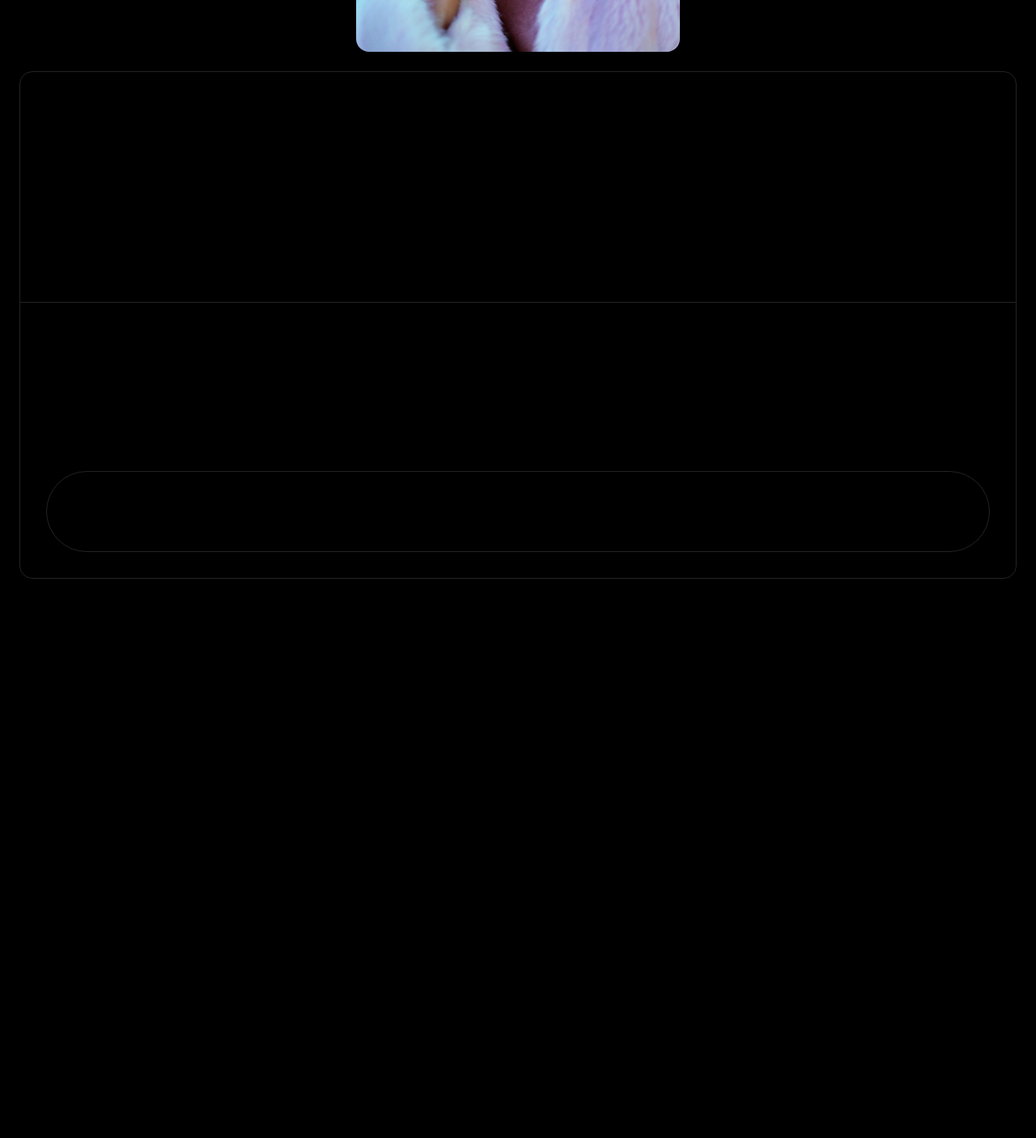
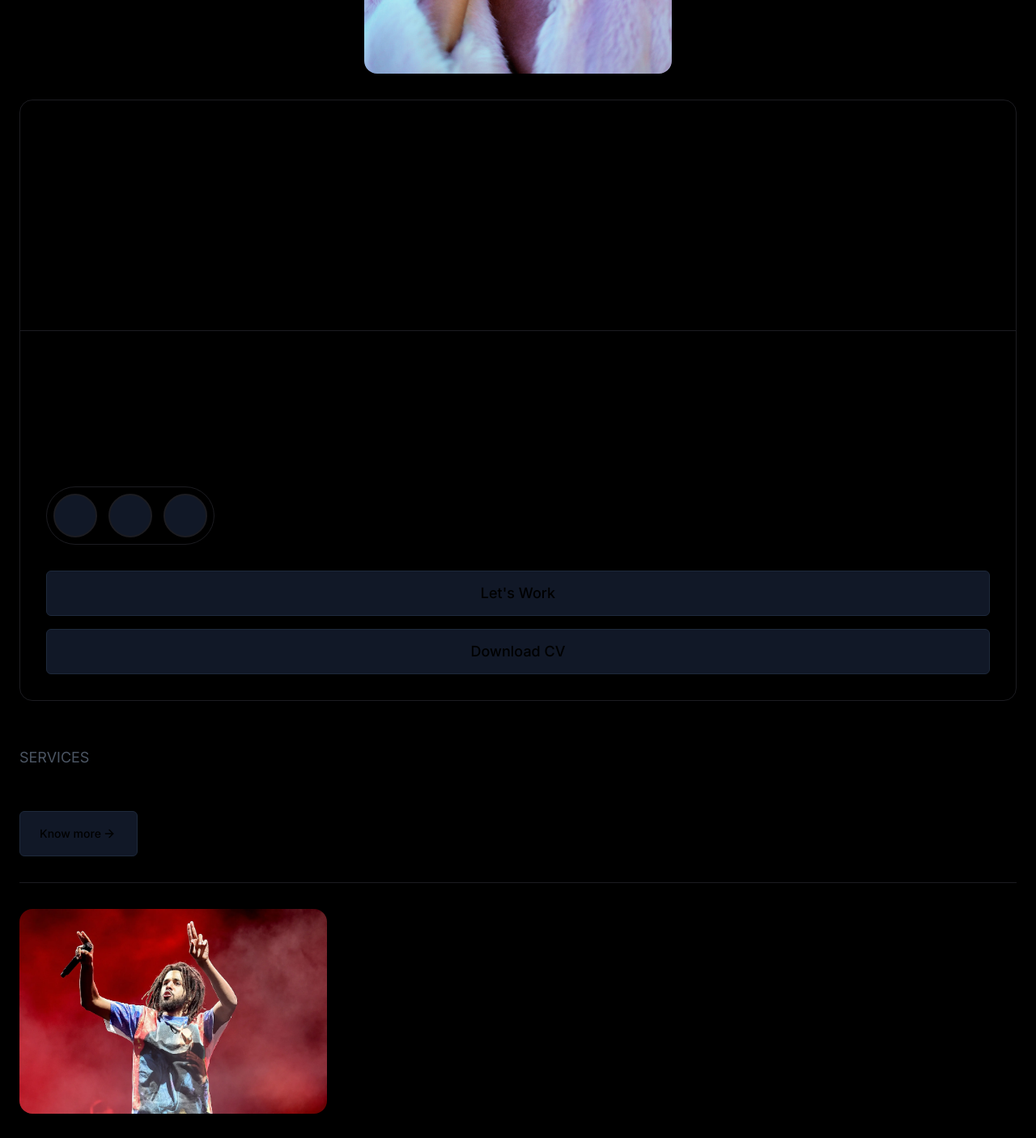
Before and after one commit to theHoracle/Photography-portfolio, a Next.js app: page / in a window 1280 px wide. Shown: the part 1140-2546 px from the top of the page at 81% size. Before the commit the page ends 1855 px from the top, so only its background shows below. Built offline with nearby package versions, Linux system fonts and the light colour scheme.

Commit message:
50% homepage

```diff
--- a/app/components/AboutCard.tsx
+++ b/app/components/AboutCard.tsx
@@ -2,6 +2,7 @@ import Image from "next/image";
 import TitledLink from "./TitledLink";
 import Paragraph from "./ui/Paragraph";
 import { SocialIcon } from "react-social-icons";
+import Button from "./ui/Button";
 const AboutCard = () => {
   return (
     <div>
@@ -10,9 +11,9 @@ const AboutCard = () => {
         <Image
           src="/img/fashion-model-in-fur.jpeg"
           alt="Fashion model in fur"
-          width={400}
-          height={600}
-          className="text-center mx-auto rounded-2xl"
+          width={380}
+          height={560}
+          className="text-center mx-auto my-8 rounded-2xl"
         />
       </div>
 
@@ -39,20 +40,28 @@ const AboutCard = () => {
             <Paragraph>+234 990 3109 821</Paragraph>
           </div>
         </div>
-        <div className="all-border border-color flex items-center justify-between rounded-full p-6">
-          <div>
+        <div className="all-border border-color flex mb-8 items-center justify-between rounded-full p-2 w-3/5 max-w-52">
+          <div className="border-2 border-color bg-gray-900 hover:bg-slate-900 rounded-full">
             <SocialIcon
               className="text-sm"
-              bgColor="black"
+              bgColor="transparent"
               url="www.facebook.com"
             />
           </div>
-          <div>
-            <SocialIcon bgColor="black" url="www.x.com" />
+          <div className="border-2 border-color bg-gray-900 hover:bg-slate-900 rounded-full">
+            <SocialIcon bgColor="transparent" url="www.x.com" />
           </div>
-          <div>
-            <SocialIcon bgColor="black" url="www.instagram.com" />
+          <div className="border-2 border-color bg-gray-900 hover:bg-slate-900 rounded-full">
+            <SocialIcon bgColor="transparent" url="www.instagram.com" />
           </div>
+        </div>
+        <div className="flex flex-col items-center justify-between gap-4">
+          <Button variant="outline" size="lg" className="w-full text-lg">
+            Let's Work
+          </Button>
+          <Button variant="outline" size="lg" className="w-full text-lg">
+            Download CV
+          </Button>
         </div>
       </div>
     </div>
--- a/app/components/Homepage.tsx
+++ b/app/components/Homepage.tsx
@@ -1,5 +1,7 @@
 import AboutCard from "./AboutCard";
 import HomeGallery from "./HomeGallery";
+import Portfolio from "./Portfolio";
+import Services from "./Services";
 import Button from "./ui/Button";
 import { ArrowUpRightIcon } from "lucide-react";
 
@@ -25,6 +27,8 @@ const Homepage = () => {
       </div>
       <HomeGallery />
       <AboutCard />
+      <Services />
+      <Portfolio />
     </>
   );
 };
--- /dev/null
+++ b/app/components/Portfolio.tsx
@@ -0,0 +1,15 @@
+import TitledLink from "./TitledLink";
+
+const Portfolio = () => {
+  return (
+    <div>
+      <TitledLink
+        desc="Portfolio"
+        title="Explore my photography work"
+        toGO="/works"
+      />
+    </div>
+  );
+};
+
+export default Portfolio;
--- /dev/null
+++ b/app/components/Services.tsx
@@ -0,0 +1,68 @@
+import Image from "next/image";
+import TitledLink from "./TitledLink";
+import Button from "./ui/Button";
+import { ArrowUpRightIcon } from "lucide-react";
+import Paragraph from "./ui/Paragraph";
+import services from "../lib/ServiceHighlights";
+import LeftRightButton from "./ui/LeftRightButton";
+
+const Service = () => {
+  return (
+    <div>
+      <TitledLink
+        title="my photography services"
+        desc="services"
+        toGO="/services"
+      />
+      <div className="mx-6">
+        <div className="my-8">
+          <Image
+            className="rounded-2xl"
+            src="/img/j-cole.webp"
+            alt="J-cole in the lights"
+            width={380}
+            height={253}
+          />
+        </div>
+        <div>
+          <h2 className="uppercase text-3xl mb-3 flex items-center justify-start gap-2">
+            Events{" "}
+            <Button variant="super" size="xl">
+              <ArrowUpRightIcon />{" "}
+            </Button>
+          </h2>
+          <Paragraph>
+            Lorem ipsum dolor sit amet consectetur adipisicing elit. Nulla eius
+            expedita beatae, dicta magnam recusandae veniam est! Aut voluptate
+            quod aspernatur nihil, corporis error autem nemo possimus harum
+            cumque excepturi quo soluta explicabo ut ipsa mollitia, esse,
+            pariatur temporibus iusto accusantium? Ipsam dignissimos eius
+            placeat blanditiis quisquam dicta, cum suscipit unde ex tempore. Id
+            culpa molestiae quis eaque veritatis neque.
+          </Paragraph>
+        </div>
+        <div className="my-10">
+          <h4 className="mb-2">Service Highlights</h4>
+          <div className="flex flex-col gap-3">
+            {services.map((service, index) => {
+              return (
+                <div
+                  key={index}
+                  className="border-2 border-color p-4 rounded-lg"
+                >
+                  {/* icon */}
+                  <Paragraph className="uppercase font-xl ">
+                    {service}
+                  </Paragraph>
+                </div>
+              );
+            })}
+          </div>
+          <LeftRightButton />
+        </div>
+      </div>
+    </div>
+  );
+};
+
+export default Service;
--- a/app/components/TitledLink.tsx
+++ b/app/components/TitledLink.tsx
@@ -12,12 +12,12 @@ type Props = {
 const TitledLink = (props: Props) => {
   const { title, desc, toGO } = props;
   return (
-    <div className="flex flex-col py-8 px-6 items-start">
+    <div className="flex flex-col py-8 mx-6 items-start border-b border-color">
       <Paragraph variants="topic">{desc}</Paragraph>
       <h2 className="uppercase text-3xl mb-4">{title}</h2>
       <Button variant="outline" size="lg">
         <Link href={toGO} className="flex items-center justify-between">
-          Know more <ArrowRight className="h-3 w-3" />
+          Know more <ArrowRight className="h-4 w-5" />
         </Link>
       </Button>
     </div>
--- a/app/components/ui/Button.tsx
+++ b/app/components/ui/Button.tsx
@@ -21,8 +21,8 @@ export const buttonVariants = cva(
       size: {
         default: "h-10 px-4 py-2",
         sm: "h-9 px-2 rounded-md",
-        lg: "h-10 px-6 rounded-md",
-        xl: "h-12 px-8 rounded-full",
+        lg: "h-14 px-6 rounded-md",
+        xl: "h-16 px-10 rounded-full",
       },
     },
     defaultVariants: {
--- /dev/null
+++ b/app/components/ui/LeftRightButton.tsx
@@ -0,0 +1,16 @@
+import { ChevronLeft, ChevronRight } from "lucide-react";
+
+const LeftRightButton = () => {
+  return (
+    <div className="border-2 border-color rounded-full mx-auto my-10 flex  max-w-36 items-center justify-between p-2">
+      <div className="border border-slate-100/10 rounded-full bg-[rgb(28,28,33)] p-2">
+        <ChevronLeft height={35} width={35} />
+      </div>
+      <div className="border border-slate-100/10 rounded-full bg-[rgb(28,28,33)] p-2">
+        <ChevronRight height={35} width={35} />
+      </div>
+    </div>
+  );
+};
+
+export default LeftRightButton;
--- a/app/components/ui/Paragraph.tsx
+++ b/app/components/ui/Paragraph.tsx
@@ -2,7 +2,7 @@ import { cn } from "@/lib/utils";
 import { forwardRef, HTMLAttributes } from "react";
 import { cva, VariantProps } from "class-variance-authority";
 
-const paragraphVariants = cva("max-w-prose  mb-2", {
+const paragraphVariants = cva("max-w-prose", {
   variants: {
     variants: {
       default: "text-center",
--- a/app/globals.css
+++ b/app/globals.css
@@ -32,5 +32,5 @@ body {
   border-style: solid;
 }
 .border-color {
-  border-color: rgb(35, 35, 35);
+  border-color: rgb(28, 28, 33);
 }
--- /dev/null
+++ b/app/lib/ServiceHighlights.ts
@@ -0,0 +1,8 @@
+const services: string[] = [
+  "Coverage for weddings, parties, coporate functions and more",
+  "skilled photographers who know how to sieze the moment",
+  "A mix of candid and posed shots for a comprehensive story",
+  "Quick turnaround for you to relive the day's highlights",
+];
+
+export default services;
```
Also changed, not shown: public/img/j-cole.webp (added).
